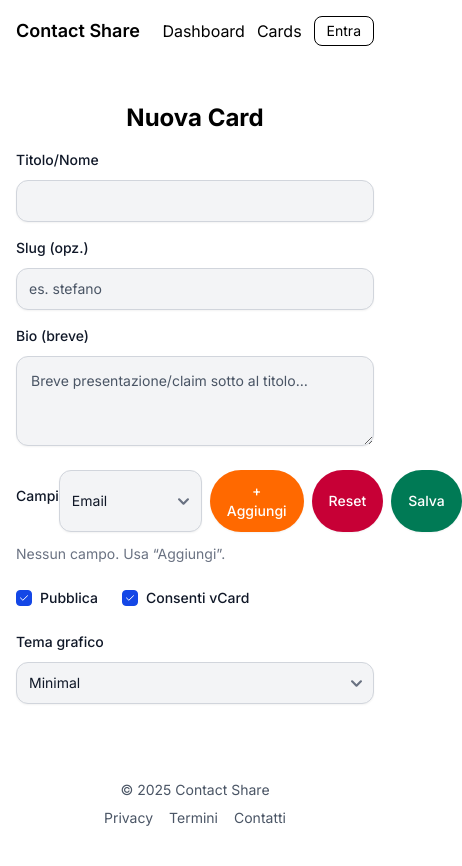
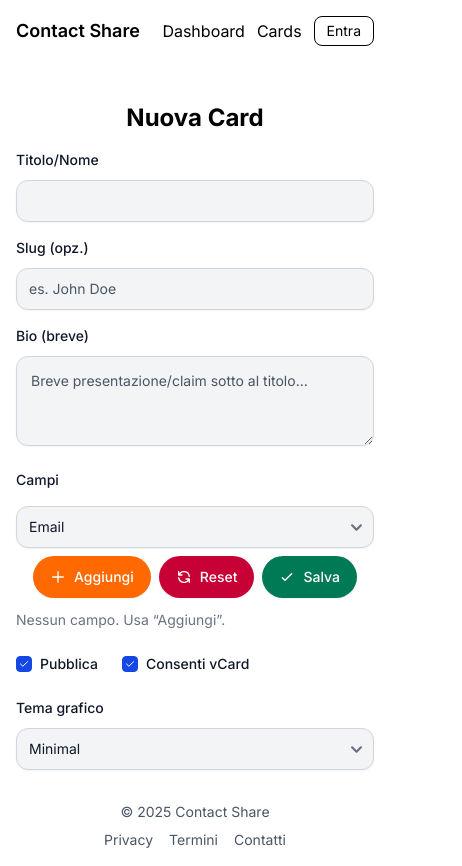
Before and after one commit to Lowell130/contact-share-app, a Nuxt app in the folder frontend/: page /cards/new in a window 390 px wide. Shown: the whole page, 462 px wide, since content can reach past the window. Before the commit the page ends 844 px from the top, so only its background shows below. Built offline with nearby package versions, Linux system fonts and the light colour scheme.

Commit message:
some responsive fix

```diff
--- a/frontend/components/CardForm.vue
+++ b/frontend/components/CardForm.vue
@@ -15,7 +15,7 @@
         <input
           v-model="form.slug"
           class="bg-neutral-secondary-medium border border-default-medium text-heading text-sm rounded-base focus:ring-brand focus:border-brand block w-full px-3 py-2.5 shadow-xs placeholder:text-body"
-          placeholder="es. stefano"
+          placeholder="es. John Doe"
         />
       </div>
       <div class="md:col-span-2">
@@ -30,17 +30,22 @@
     </div>
 
     <div class="space-y-3">
-      <div class="flex items-center justify-between">
-        <label class="block mb-2.5 text-sm font-medium text-heading">Campi</label>
+      <div class="flex flex-col md:flex-row md:items-center justify-between gap-4">
+        <label class="block text-sm font-medium text-heading">Campi</label>
 
         <!-- 🔹 Select, +Aggiungi e Salva affiancati -->
-        <div class="flex gap-2">
+        <div class="flex flex-wrap gap-2 w-full md:w-auto justify-center md:justify-start">
           <select
             v-model="quickType"
-            class="block px-3 py-2.5 bg-neutral-secondary-medium border border-default-medium text-heading text-sm rounded-base focus:ring-brand focus:border-brand shadow-xs placeholder:text-body"
+            class="block pe-8 py-2.5 bg-neutral-secondary-medium border border-default-medium text-heading text-sm rounded-base focus:ring-brand focus:border-brand shadow-xs placeholder:text-body w-full md:w-auto"
           >
-            <option disabled value="">Aggiungi rapido…</option>
-            <option v-for="opt in FIELD_TYPES" :key="opt.value" :value="opt.value">
+            <option disabled value="">Aggiungi campo</option>
+            <option
+              v-for="opt in FIELD_TYPES"
+              :key="opt.value"
+              :value="opt.value"
+              :disabled="form.fields.some(f => f.type === opt.value)"
+            >
               {{ opt.label }}
             </option>
           </select>
@@ -48,17 +53,32 @@
           <button
             type="button"
             @click="addField(quickType || 'email')"
-class="text-white bg-warning box-border border border-transparent hover:bg-warning-strong focus:ring-4 focus:ring-warning-medium shadow-xs font-medium leading-5 rounded-full text-sm px-4 py-2.5 focus:outline-none"          >
-            + Aggiungi
+            class="text-white bg-warning box-border border border-transparent hover:bg-warning-strong focus:ring-4 focus:ring-warning-medium shadow-xs font-medium leading-5 rounded-full text-sm px-4 py-2.5 focus:outline-none flex items-center gap-2"
+          >
+            <svg xmlns="http://www.w3.org/2000/svg" class="w-4 h-4" fill="none" viewBox="0 0 24 24" stroke="currentColor" stroke-width="2">
+              <path stroke-linecap="round" stroke-linejoin="round" d="M12 4v16m8-8H4" />
+            </svg>
+            <span>Aggiungi</span>
           </button>
 
-          <button type="button" class="text-white bg-danger box-border border border-transparent hover:bg-danger-strong focus:ring-4 focus:ring-danger-medium shadow-xs font-medium leading-5 rounded-full text-sm px-4 py-2.5 focus:outline-none">Reset</button>
+          <button
+            type="button"
+            class="text-white bg-danger box-border border border-transparent hover:bg-danger-strong focus:ring-4 focus:ring-danger-medium shadow-xs font-medium leading-5 rounded-full text-sm px-4 py-2.5 focus:outline-none flex items-center gap-2"
+          >
+            <svg xmlns="http://www.w3.org/2000/svg" class="w-4 h-4" fill="none" viewBox="0 0 24 24" stroke="currentColor" stroke-width="2">
+              <path stroke-linecap="round" stroke-linejoin="round" d="M4 4v5h.582m15.356 2A8.001 8.001 0 004.582 9m0 0H9m11 11v-5h-.581m0 0a8.003 8.003 0 01-15.357-2m15.357 2H15" />
+            </svg>
+            <span>Reset</span>
+          </button>
           <!-- 🟢 Bottone Salva spostato qui -->
           <button
             type="submit"
-            class="text-white bg-success box-border border border-transparent hover:bg-success-strong focus:ring-4 focus:ring-success-medium shadow-xs font-medium leading-5 rounded-full text-sm px-4 py-2.5 focus:outline-none"
+            class="text-white bg-success box-border border border-transparent hover:bg-success-strong focus:ring-4 focus:ring-success-medium shadow-xs font-medium leading-5 rounded-full text-sm px-4 py-2.5 focus:outline-none flex items-center gap-2"
           >
-            Salva
+            <svg xmlns="http://www.w3.org/2000/svg" class="w-4 h-4" fill="none" viewBox="0 0 24 24" stroke="currentColor" stroke-width="2">
+              <path stroke-linecap="round" stroke-linejoin="round" d="M5 13l4 4L19 7" />
+            </svg>
+            <span>Salva</span>
           </button>
         </div>
       </div>
@@ -344,7 +364,10 @@ watch(form, () => emit('update:modelValue', form), { deep: true })
 const quickType = ref('email')
 
 const addField = (type) => {
+  if (!type) return
+  if (form.fields.some(f => f.type === type)) return
   form.fields.unshift(defaultField(type))
+  quickType.value = ''
 }
 
 const removeField = (i) => {
@@ -387,7 +410,28 @@ const normalizeValue = (f) => {
   }
 }
 
+const { $toast } = useNuxtApp() // or useToast if auto-imported, checking imports
+// Actually, looking at previous grep, useToast is likely a composable.
+// Let's check imports in the file.
+// The file uses <script setup>, so auto-imports might be available.
+// The plan said "Import useToast".
+// Let's check if useToast is auto-imported or needs explicit import.
+// Usually in Nuxt 3 it's auto-imported.
+// I will assume auto-import for now, but if not I'll add it.
+// Wait, I should check if I need to add `const toast = useToast()`
+// The grep showed `composables/useToast.js`.
+// So `const toast = useToast()` should work.
+
+const toast = useToast()
+
 const onSubmit = () => {
+  // Validation: check for empty fields
+  const hasEmptyFields = form.fields.some(f => !f.value || !f.value.trim())
+  if (hasEmptyFields) {
+    toast.error('Compila tutti i campi aggiunti o rimuovili.')
+    return
+  }
+
   const cleaned = {
     title: (form.title || '').trim(),
     slug: (form.slug || '').trim(),
--- a/frontend/pages/cards/index.vue
+++ b/frontend/pages/cards/index.vue
@@ -16,10 +16,10 @@
         <li
           v-for="c in cards"
           :key="c.id"
-          class="shadow-sm px-3 py-3 flex justify-between items-center rounded-base border border-default bg-white hover:bg-neutral-secondary-soft/70 transition"
+          class="shadow-sm px-3 py-3 flex flex-col md:flex-row justify-between items-center rounded-base border border-default bg-white hover:bg-neutral-secondary-soft/70 transition gap-3 md:gap-0"
         >
           <!-- SINISTRA: avatar + info -->
-          <div class="flex items-center gap-3 min-w-0">
+          <div class="flex items-center gap-3 w-full md:w-auto min-w-0">
             <!-- Avatar -->
             <div
               class="relative w-12 h-12 flex-shrink-0 rounded-full overflow-hidden bg-neutral-secondary-medium ring-2 ring-default"
@@ -39,7 +39,7 @@
             </div>
 
             <!-- Testo: titolo, slug, mini stats -->
-            <div class="min-w-0">
+            <div class="min-w-0 flex-1">
               <p class="font-semibold text-heading truncate">
                 {{ c.title }}
               </p>
@@ -67,37 +67,49 @@
           </div>
 
           <!-- DESTRA: azioni -->
-          <div class="flex flex-wrap gap-2 justify-end ml-4">
+          <div class="flex flex-row gap-2 w-full md:w-auto justify-between md:justify-end md:ml-4">
+            <!-- Modifica -->
             <NuxtLink
               :to="`/cards/${c.id}`"
               type="button"
-              class="text-white bg-success box-border border border-transparent hover:bg-success-strong focus:ring-4 focus:ring-success-medium shadow-xs font-medium leading-5 rounded-full text-sm px-4 py-2.5 focus:outline-none"
+              title="Modifica"
+              class="flex-1 md:flex-none justify-center items-center text-white bg-success box-border border border-transparent hover:bg-success-strong focus:ring-4 focus:ring-success-medium shadow-xs font-medium leading-5 rounded-full text-sm p-2 md:px-4 md:py-2.5 focus:outline-none flex gap-2"
             >
-              Modifica
+              <svg xmlns="http://www.w3.org/2000/svg" width="16" height="16" viewBox="0 0 24 24" fill="none" stroke="currentColor" stroke-width="2" stroke-linecap="round" stroke-linejoin="round" class="lucide lucide-pencil"><path d="M17 3a2.85 2.83 0 1 1 4 4L7.5 20.5 2 22l1.5-5.5Z"/><path d="m15 5 4 4"/></svg>
+              <span class="hidden md:inline">Modifica</span>
             </NuxtLink>
 
+            <!-- Apri pubblico -->
             <a
               type="button"
               :href="`/c/${c.slug}`"
               target="_blank"
-              class="text-body bg-neutral-secondary-medium box-border border border-default-medium hover:bg-neutral-tertiary-medium hover:text-heading focus:ring-4 focus:ring-neutral-tertiary shadow-xs font-medium leading-5 rounded-full text-sm px-4 py-2.5 focus:outline-none"
+              title="Apri pubblico"
+              class="flex-1 md:flex-none justify-center items-center text-body bg-neutral-secondary-medium box-border border border-default-medium hover:bg-neutral-tertiary-medium hover:text-heading focus:ring-4 focus:ring-neutral-tertiary shadow-xs font-medium leading-5 rounded-full text-sm p-2 md:px-4 md:py-2.5 focus:outline-none flex gap-2"
             >
-              Apri pubblico
+              <svg xmlns="http://www.w3.org/2000/svg" width="16" height="16" viewBox="0 0 24 24" fill="none" stroke="currentColor" stroke-width="2" stroke-linecap="round" stroke-linejoin="round" class="lucide lucide-external-link"><path d="M15 3h6v6"/><path d="M10 14 21 3"/><path d="M18 13v6a2 2 0 0 1-2 2H5a2 2 0 0 1-2-2V8a2 2 0 0 1 2-2h6"/></svg>
+              <span class="hidden md:inline">Apri pubblico</span>
             </a>
 
+            <!-- Elimina -->
             <button
               @click="confirmDelete(c)"
-              class="text-white bg-danger box-border border border-transparent hover:bg-danger-strong focus:ring-4 focus:ring-danger-medium shadow-xs font-medium leading-5 rounded-full text-sm px-4 py-2.5 focus:outline-none"
+              title="Elimina"
+              class="flex-1 md:flex-none justify-center items-center text-white bg-danger box-border border border-transparent hover:bg-danger-strong focus:ring-4 focus:ring-danger-medium shadow-xs font-medium leading-5 rounded-full text-sm p-2 md:px-4 md:py-2.5 focus:outline-none flex gap-2"
             >
-              Elimina
+              <svg xmlns="http://www.w3.org/2000/svg" width="16" height="16" viewBox="0 0 24 24" fill="none" stroke="currentColor" stroke-width="2" stroke-linecap="round" stroke-linejoin="round" class="lucide lucide-trash-2"><path d="M3 6h18"/><path d="M19 6v14c0 1-1 2-2 2H7c-1 0-2-1-2-2V6"/><path d="M8 6V4c0-1 1-2 2-2h4c1 0 2 1 2 2v2"/><line x1="10" x2="10" y1="11" y2="17"/><line x1="14" x2="14" y1="11" y2="17"/></svg>
+              <span class="hidden md:inline">Elimina</span>
             </button>
 
+            <!-- Statistiche -->
             <NuxtLink
               :to="`/analytics/${c.id}`"
               type="button"
-              class="text-white bg-brand box-border border border-transparent hover:bg-brand-strong focus:ring-4 focus:ring-brand-medium shadow-xs font-medium leading-5 rounded-full text-sm px-4 py-2.5 focus:outline-none"
+              title="Statistiche"
+              class="flex-1 md:flex-none justify-center items-center text-white bg-brand box-border border border-transparent hover:bg-brand-strong focus:ring-4 focus:ring-brand-medium shadow-xs font-medium leading-5 rounded-full text-sm p-2 md:px-4 md:py-2.5 focus:outline-none flex gap-2"
             >
-              Statistiche
+              <svg xmlns="http://www.w3.org/2000/svg" width="16" height="16" viewBox="0 0 24 24" fill="none" stroke="currentColor" stroke-width="2" stroke-linecap="round" stroke-linejoin="round" class="lucide lucide-bar-chart-3"><path d="M3 3v18h18"/><path d="M18 17V9"/><path d="M13 17V5"/><path d="M8 17v-3"/></svg>
+              <span class="hidden md:inline">Statistiche</span>
             </NuxtLink>
           </div>
         </li>
```
